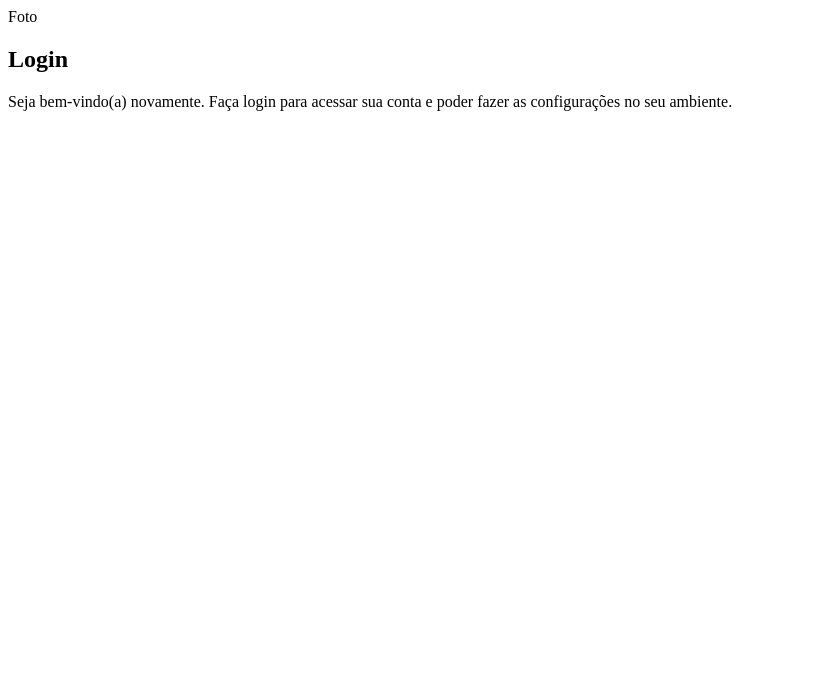
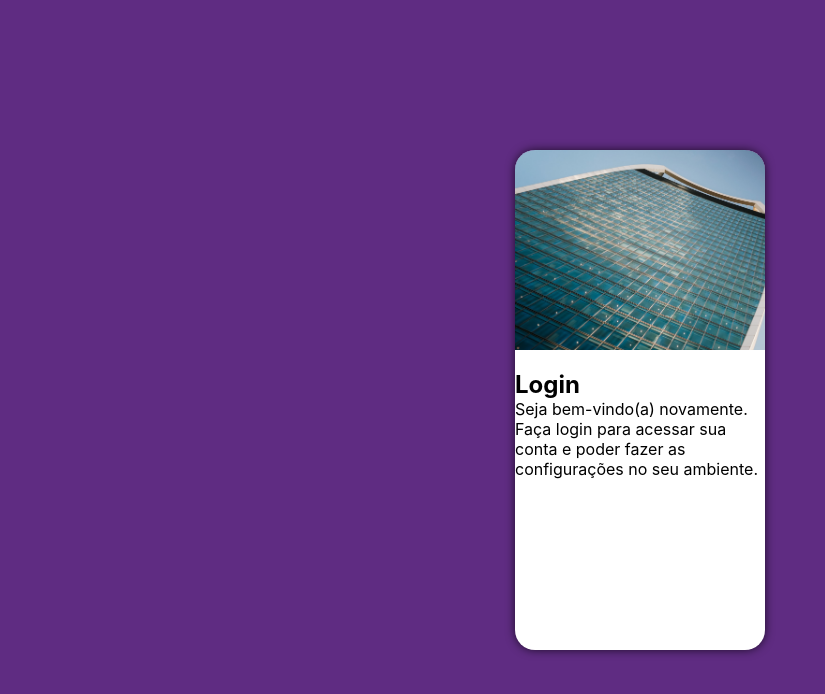
Before and after one commit to arteaparte-estudio/projeto-login, a plain HTML site: page index.html in a window 1280 px wide. Shown: the whole page, without its empty margins (0-825 px from the left). Drawn offline with Linux system fonts and the light colour scheme.

Commit message:
criei o index e o css com os estilos

```diff
--- a/estilos/style.css
+++ b/estilos/style.css
@@ -4,6 +4,52 @@
     Paleta de cores
     Verde: #49a09d
     lilás: #5f2c82
-    criei um teste para comit
+    */
 
-    */
+    * {
+        font-family: -apple-system, BlinkMacSystemFont, 'Segoe UI', Roboto, Oxygen, Ubuntu, Cantarell, 'Open Sans', 'Helvetica Neue', sans-serif;
+        padding: 0px;
+        margin: 0px;
+        box-sizing: border-box;
+    }
+
+    body, html {
+        background-color: #5f2c82;
+        height: 100vh;
+        width: 100vw;
+    }
+
+    main {
+        position: relative;
+        height: 100vh;
+        width: 100vw;
+    }
+
+    section#login {
+        position: absolute;
+        top: 50%;
+        left: 50%;
+        transform: translate(-50%, -50%);
+        overflow: hidden;
+
+        background-color: white;
+        width: 250px;
+        height: 500px;
+        border-radius: 20px;
+        box-shadow: 0px 0px 10px rgba(0, 0, 0, 0.699);
+
+    }
+
+    section#login > div#imagem {
+        display: block;
+        background: #5f2c82 url(../imagens/pexels-lawlesscapture-13737660.jpg) no-repeat;
+        background-size: cover;
+        background-position: left bottom;
+        height: 200px;
+    }
+
+    section#login > div#formulario {
+        display: block;
+        padding: 10px;
+
+    }
--- a/index.html
+++ b/index.html
@@ -11,9 +11,9 @@
     <main>
         <section id="login">
             <div id="imagem">
-                Foto
             </div>
-            <div id="formulário"></div>
+            <div id="formulario"></div>
+            <!-- Aqui vai a imagem nas css -->
             <h1>Login</h1>
             <p>Seja bem-vindo(a) novamente. Faça login para acessar sua conta e poder fazer as configurações no seu ambiente.</p>
             <form action="login.php" method="post">
```
